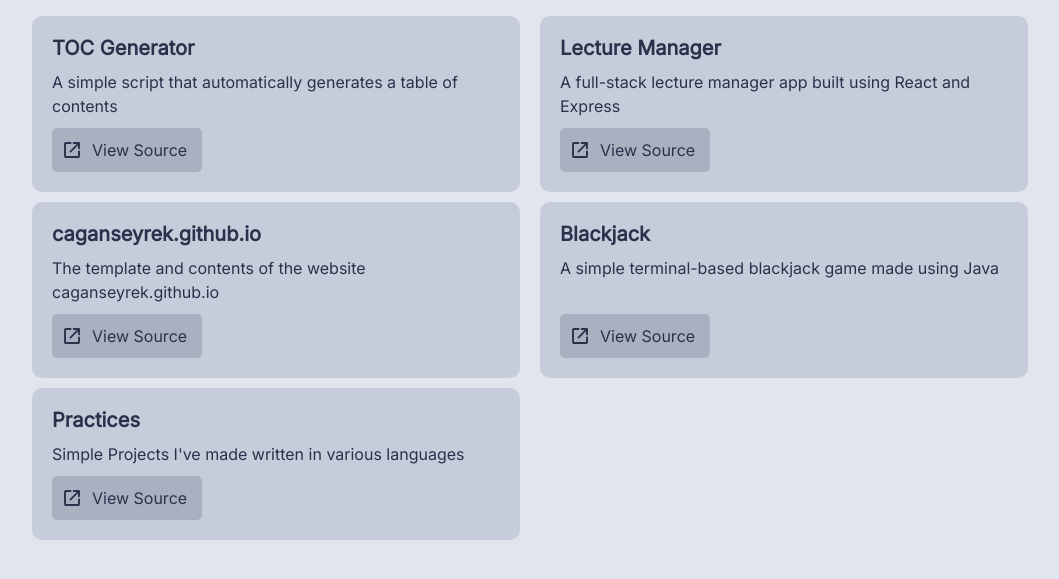
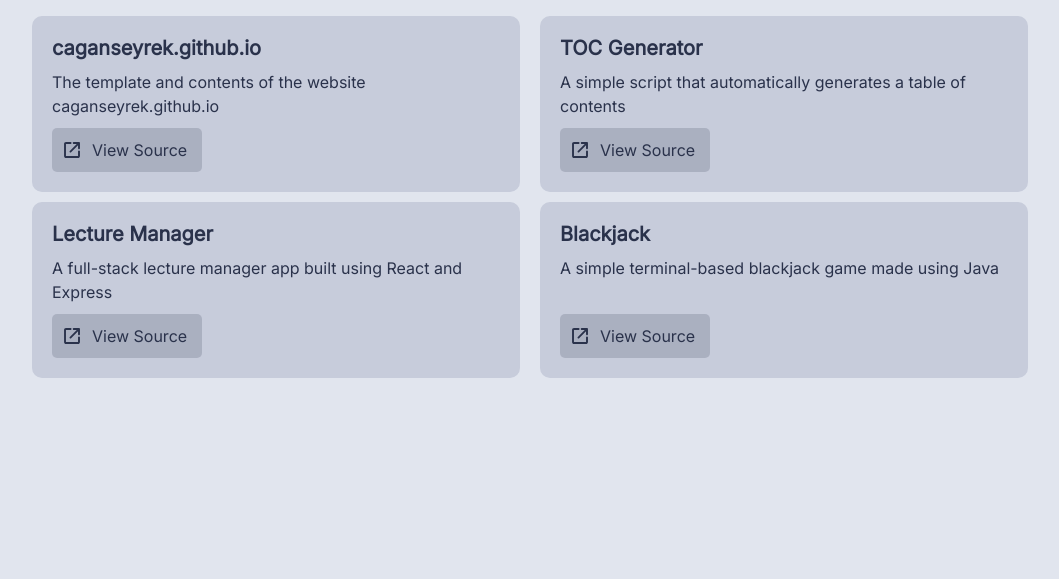
Before and after one commit to caganseyrek/website-theme, a Jekyll site: the page built from pages/menu/projects.html, in a window 1280 px wide, cut to the strip 308-887 px from the top of the page. Shown: the whole strip, without its empty margins (110-1169 px from the left). Built offline with Jekyll 4.4.1, drawn with Linux system fonts in a browser that asks for light colours.

Commit message:
Reordered projects and removed Practices Project

```diff
--- a/_data/projects.yml
+++ b/_data/projects.yml
@@ -1,3 +1,10 @@
+- name: caganseyrek.github.io
+  desc: The template and contents of the website caganseyrek.github.io
+  github_link: /caganseyrek.github.io
+  site_link: /projects/caganseyrek.github.io
+  demo: false
+  highlighted: true
+
 - name: TOC Generator
   desc: A simple script that automatically generates a table of contents
   github_link: /toc-generator
@@ -12,23 +19,9 @@
   demo: false
   highlighted: true
 
-- name: caganseyrek.github.io
-  desc: The template and contents of the website caganseyrek.github.io
-  github_link: /caganseyrek.github.io
-  site_link: /projects/caganseyrek.github.io
-  demo: false
-  highlighted: true
-
 - name: Blackjack
   desc: A simple terminal-based blackjack game made using Java
   github_link: /Blackjack
   site_link: /projects/blackjack
   demo: false
   highlighted: false
-
-- name: Practices
-  desc: Simple Projects I've made written in various languages
-  github_link: /Practices
-  site_link: /projects/practices
-  demo: false
-  highlighted: false
```
